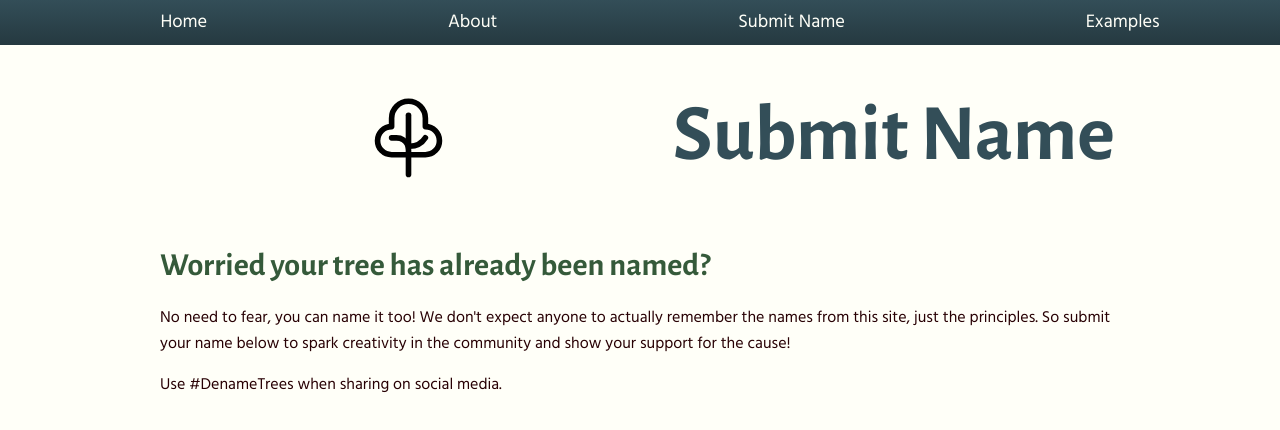
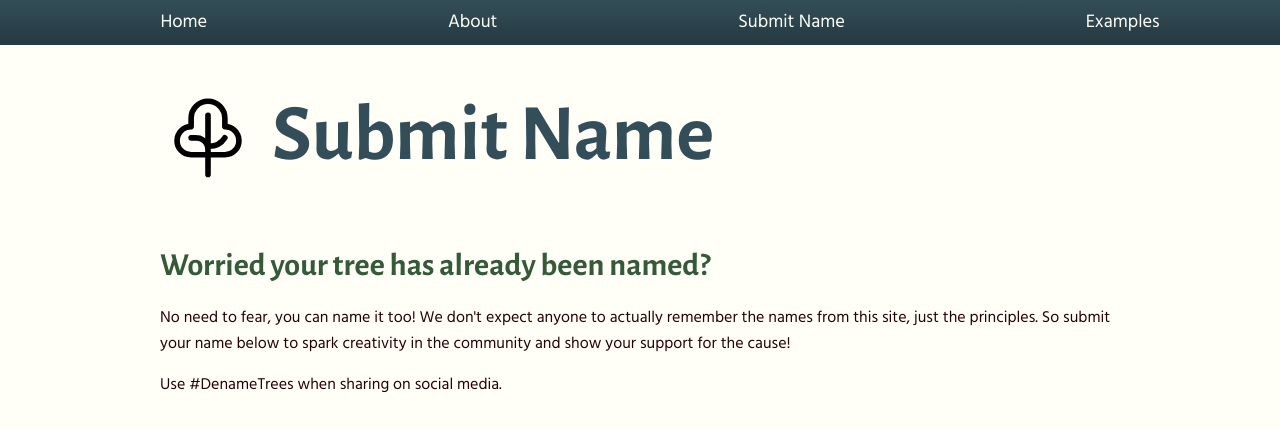
Before and after one commit to hannahmthomas1/Responsive-Flexboxes, a plain HTML site: page form/index.html in a window 1280 px wide. Drawn offline with nearby package versions, Linux system fonts and the light colour scheme.

Commit message:
Update main.css

```diff
--- a/styles/main.css
+++ b/styles/main.css
@@ -285,6 +285,10 @@ a:hover {
   flex: 1 1 90%;
 }
 
+.form-heading img {
+  flex: 0 0 10%;
+}
+
 @media (min-width: 900px) {
   .cards {
     flex-wrap: nowrap;
```
